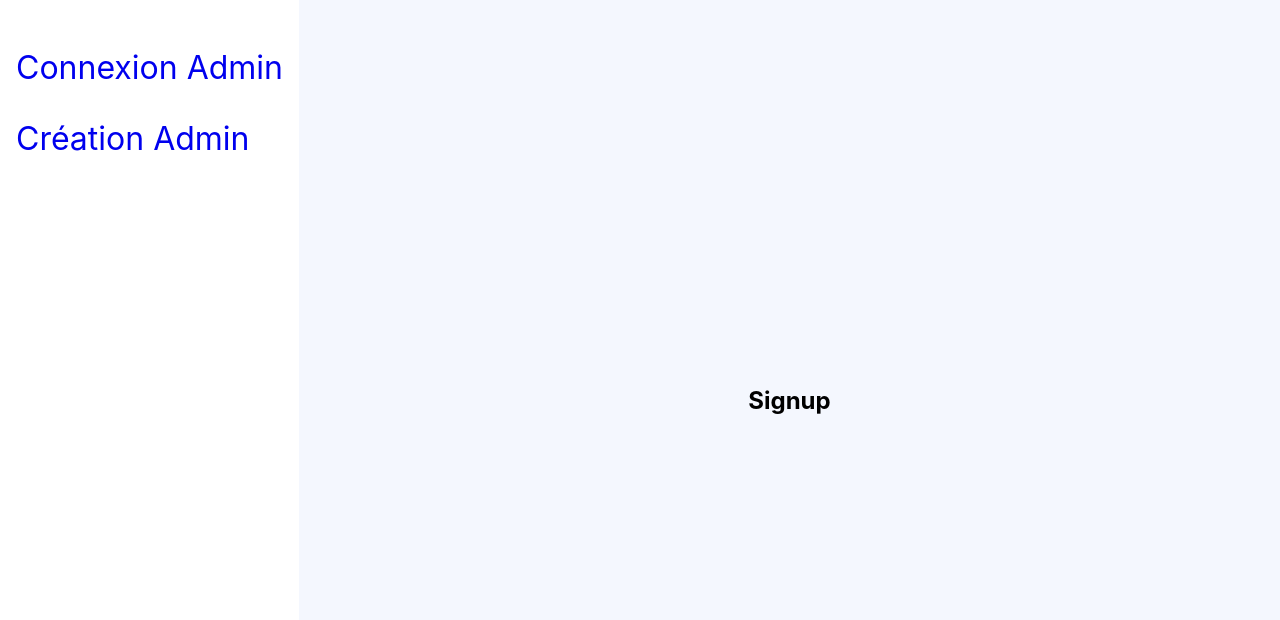
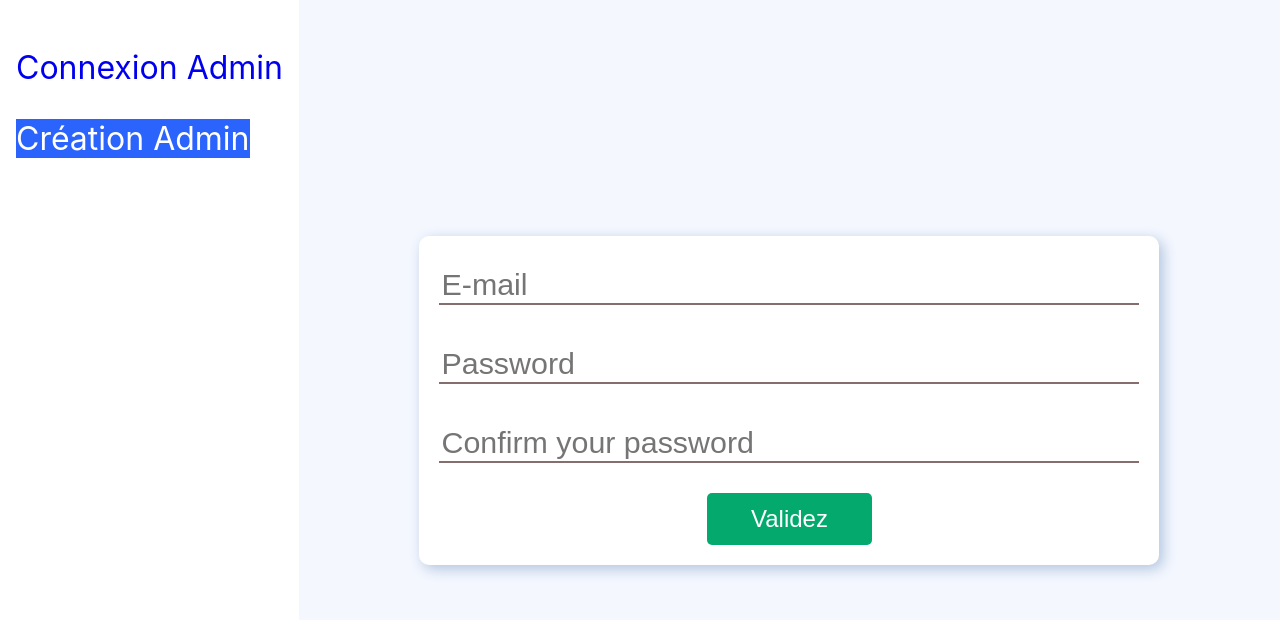
Before and after one commit to helder-hanka/task_front_end, a React (Create React App) app: page /signup in a window 1280 px wide. Shown: the top 620 px of the page. Built offline with nearby package versions, Linux system fonts and the light colour scheme.

Commit message:
updated files

```diff
--- a/src/components/Input.tsx
+++ b/src/components/Input.tsx
@@ -5,7 +5,7 @@ interface IInput {
   placeholder: string;
   type: string;
   name: string;
-  title: string;
+  title?: string;
 }
 const Input: React.FC<IInput> = ({ placeholder, type, name, title }) => {
   return (
--- a/src/routes.tsx
+++ b/src/routes.tsx
@@ -1,7 +1,8 @@
 import React from "react";
 import { createBrowserRouter } from "react-router-dom";
 import Dashboard from "./screens/dashboard/Dashboard";
-import Login from "./screens/dashboard/Login";
+import Login from "./screens/dashboard/login/Login";
+import Signup from "./screens/dashboard/signup/Signup";
 
 const router = createBrowserRouter([
   {
@@ -13,7 +14,7 @@ const router = createBrowserRouter([
         children: [
           { index: true, element: <i>Page A construre</i> },
           { path: "login/", element: <Login /> },
-          { path: "signup", element: <h1>Signup</h1> },
+          { path: "signup", element: <Signup /> },
         ],
       },
     ],
--- a/src/screens/dashboard/Dashboard.scss
+++ b/src/screens/dashboard/Dashboard.scss
@@ -2,6 +2,7 @@
   background-color: #ffffff;
 }
 nav {
+  overflow: hidden;
   ul {
     font-size: 2rem;
     list-style: none;
@@ -10,6 +11,10 @@ nav {
       padding: 1rem;
       a {
         text-decoration: none;
+      }
+      .active {
+        background-color: hsl(224, 98%, 58%);
+        color: white;
       }
     }
   }
--- a/src/screens/dashboard/Dashboard.tsx
+++ b/src/screens/dashboard/Dashboard.tsx
@@ -8,7 +8,14 @@ const Dashboard: React.FC = () => {
       <nav id="sidebar">
         <ul>
           <li>
-            <NavLink to="login">Connexion Admin</NavLink>
+            <NavLink
+              to="login"
+              className={({ isActive, isPending }) =>
+                isActive ? "active" : isPending ? "pending" : ""
+              }
+            >
+              Connexion Admin
+            </NavLink>
           </li>
           <li>
             <NavLink to="signup">Création Admin</NavLink>
--- a/src/screens/dashboard/Login.tsx
+++ b/src/screens/dashboard/login/Login.tsx
@@ -1,7 +1,7 @@
 import React from "react";
 import { Form } from "react-router-dom";
-import Input from "../../components/Input";
-import Button from "../../components/Button";
+import Input from "../../../components/Input";
+import Button from "../../../components/Button";
 import "./Login.scss";
 
 const Login = () => {
--- /dev/null
+++ b/src/screens/dashboard/signup/Signup.tsx
@@ -0,0 +1,17 @@
+import React from "react";
+import { Form } from "react-router-dom";
+import Input from "../../../components/Input";
+import Button from "../../../components/Button";
+
+const Signup = () => {
+  return (
+    <Form method="post" id="login-form">
+      <Input placeholder="E-mail" type="email" name="email" />
+      <Input placeholder="Password" type="text" name="password" />
+      <Input placeholder="Confirm your password" type="text" name="password" />
+      <Button />
+    </Form>
+  );
+};
+
+export default Signup;
```
Also changed, not shown: src/screens/dashboard/login/Login.scss (renamed from src/screens/dashboard/Login.scss).
